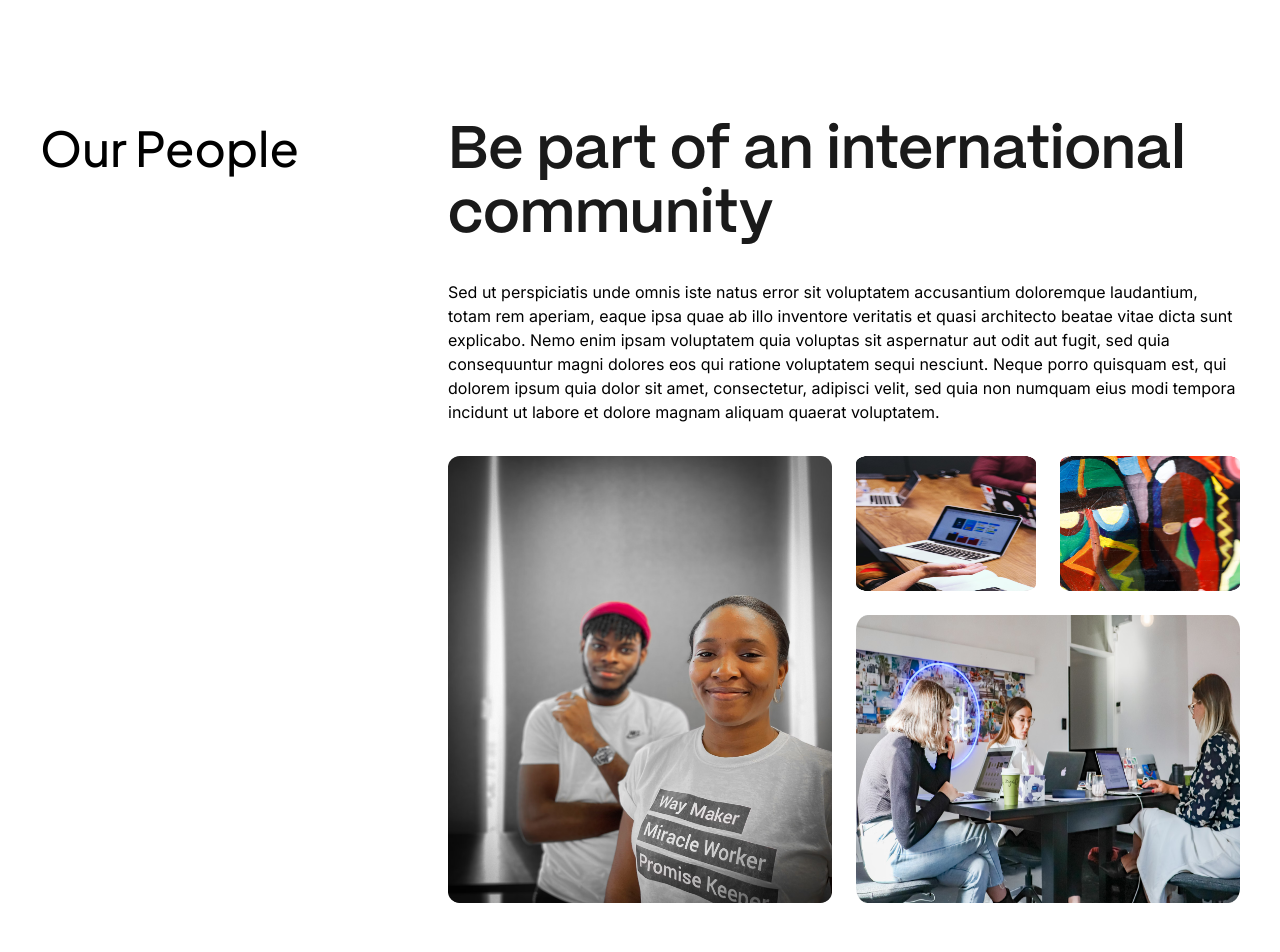
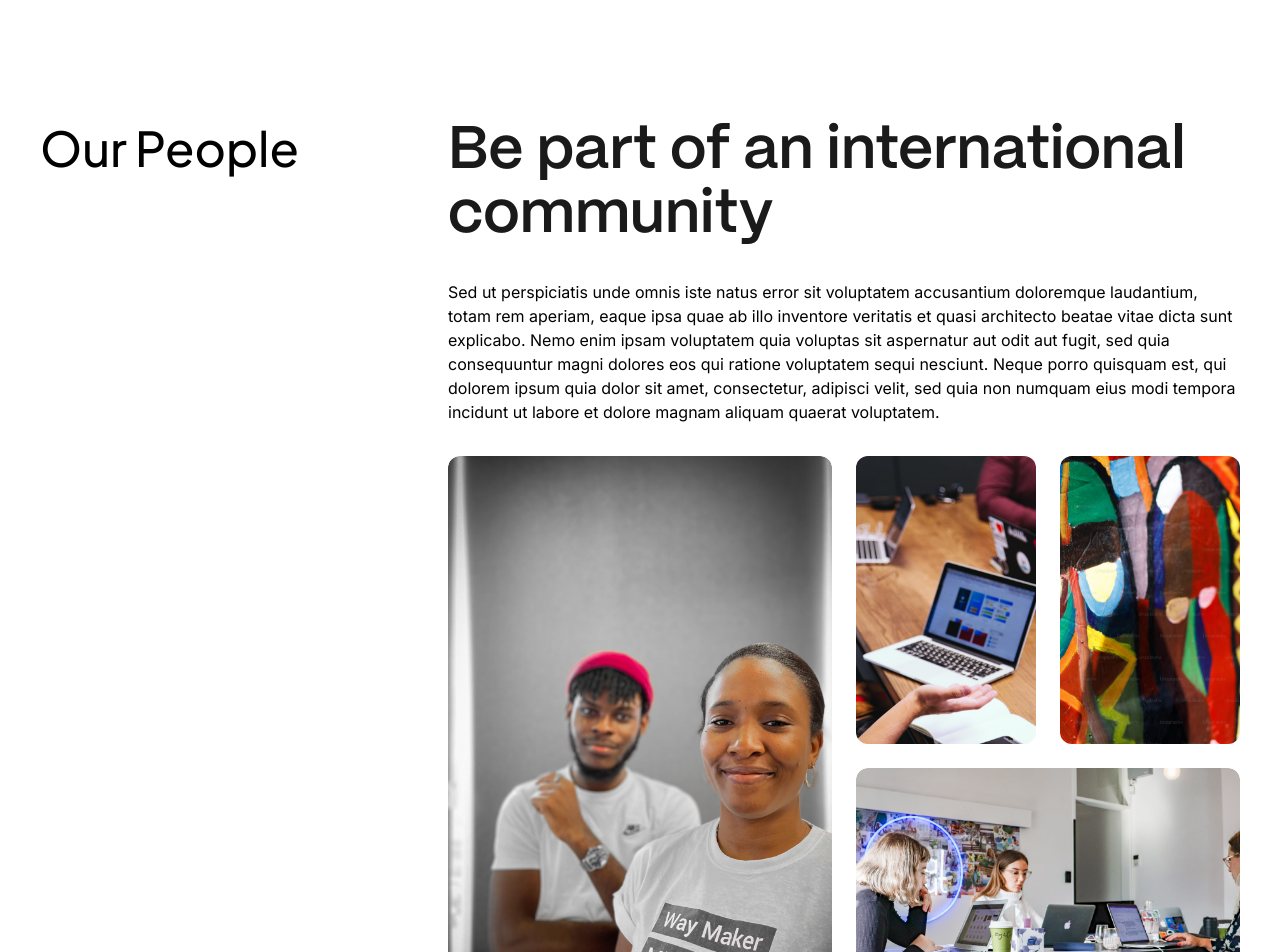
Before and after one commit to cvspan/cvspan-web, a Next.js app: page /careers in a window 1280 px wide. Shown: the top 952 px of the page. Built offline with nearby package versions, Linux system fonts and the light colour scheme.

Commit message:
Images height

```diff
--- a/src/components/molecules/OurPeople/index.tsx
+++ b/src/components/molecules/OurPeople/index.tsx
@@ -27,13 +27,13 @@ export const OurPeople = () => {
                             dolore magnam aliquam quaerat voluptatem.
                         </div>
 
-                        <div className="grid grid-cols-2 gap-6">
+                        <div className="gap- grid grid-cols-2 grid-rows-2 gap-6">
                             <div className="col-span-1 row-span-2">
-                                <figure className="relative col-span-2 aspect-[4/3] h-full w-full place-self-stretch overflow-hidden">
-                                    <div className="absolute inset-0 h-full">
+                                <figure className="relative aspect-[4/3] h-full w-full overflow-hidden rounded-xl">
+                                    <div className="absolute inset-0 h-full rounded-xl">
                                         <Image
                                             src={ourPeople1}
-                                            className="obejct-contain absolute inset-0 block h-full w-full"
+                                            className="absolute inset-0 block h-full w-full rounded-xl object-cover"
                                             alt="Two People"
                                             sizes="100vw"
                                             fill
@@ -41,24 +41,24 @@ export const OurPeople = () => {
                                     </div>
                                 </figure>
                             </div>
-                            <div className="col-span-1">
-                                <div className="flex gap-x-6">
-                                    <figure className="relative col-span-2 aspect-[4/3] w-full place-self-stretch overflow-hidden">
+                            <div className="col-span-1 row-span-1">
+                                <div className="flex h-full gap-x-6">
+                                    <figure className="relative aspect-[4/3] h-full w-full overflow-hidden rounded-xl">
                                         <div className="absolute inset-0 h-full">
                                             <Image
                                                 src={ourPeople2}
-                                                className="obejct-cover absolute inset-0 block h-full w-full"
+                                                className="absolute inset-0 block h-full w-full object-cover"
                                                 alt="Two People"
                                                 sizes="100vw"
                                                 fill
                                             />
                                         </div>
                                     </figure>
-                                    <figure className="relative col-span-2 aspect-[4/3] w-full place-self-stretch overflow-hidden">
+                                    <figure className="relative aspect-[4/3] h-full w-full overflow-hidden rounded-xl">
                                         <div className="absolute inset-0 h-full">
                                             <Image
                                                 src={ourPeople3}
-                                                className="obejct-cover absolute inset-0 block h-full w-full"
+                                                className="absolute inset-0 block h-full w-full object-cover"
                                                 alt="Two People"
                                                 sizes="100vw"
                                                 fill
@@ -67,12 +67,12 @@ export const OurPeople = () => {
                                     </figure>
                                 </div>
                             </div>
-                            <div className="col-span-1">
-                                <figure className="relative col-span-2 aspect-[4/3] w-full place-self-stretch overflow-hidden">
-                                    <div className="absolute inset-0 h-full">
+                            <div className="col-span-1 row-span-1">
+                                <figure className="relative aspect-[4/3] w-full overflow-hidden rounded-xl">
+                                    <div className="absolute inset-0 h-full rounded-xl">
                                         <Image
                                             src={ourPeople4}
-                                            className="obejct-cover absolute inset-0 block h-full w-full"
+                                            className="absolute inset-0 block h-full w-full rounded-xl object-cover"
                                             alt="Two People"
                                             sizes="100vw"
                                             fill
```
